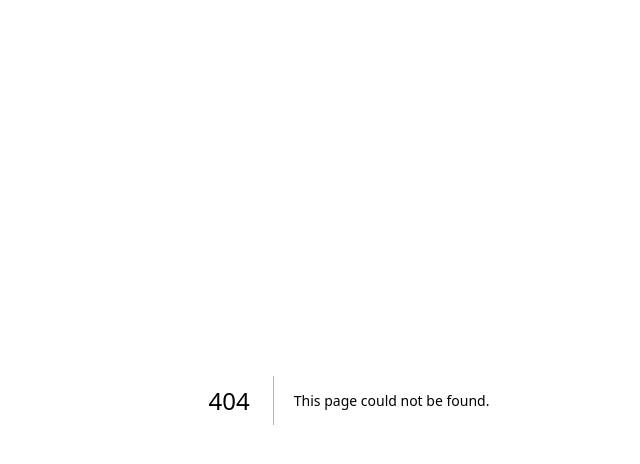
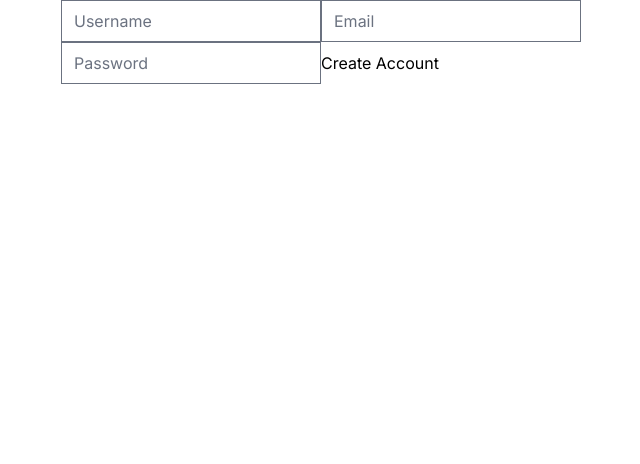
Before and after one commit to kanaheo/carrot-market, a Next.js app: page /forms in a window 1280 px wide. Before the commit this address had no page. Shown: the top 464 px of the page, without its empty margins (291-931 px from the left). Built offline with nearby package versions, Linux system fonts and the light colour scheme.

Commit message:
not react hook form

```diff
--- /dev/null
+++ b/app/forms/page.tsx
@@ -0,0 +1,66 @@
+"use client";
+import { useState } from "react";
+
+export default function Forms() {
+  const [username, setUsername] = useState("");
+  const [email, setEmail] = useState("");
+  const [password, setPassword] = useState("");
+  const [formErrors, setFormErrors] = useState("");
+  const [emailError, setEmailError] = useState("");
+  const onUsernameChange = (event: React.SyntheticEvent<HTMLInputElement>) => {
+    const {
+      currentTarget: { value },
+    } = event;
+    setUsername(value);
+  };
+  const onEmailChange = (event: React.SyntheticEvent<HTMLInputElement>) => {
+    const {
+      currentTarget: { value },
+    } = event;
+    setEmailError("");
+    setEmail(value);
+  };
+  const onPasswordChange = (event: React.SyntheticEvent<HTMLInputElement>) => {
+    const {
+      currentTarget: { value },
+    } = event;
+    setPassword(value);
+  };
+  const onSubmit = (event: React.SyntheticEvent<HTMLFormElement>) => {
+    event.preventDefault();
+    if (username === "" || email === "" || password === "") {
+      setFormErrors("All fields are required");
+    }
+    if (!email.includes("@")) {
+      setEmailError("email is required");
+    }
+  };
+  return (
+    <form onSubmit={onSubmit}>
+      <input
+        value={username}
+        onChange={onUsernameChange}
+        type="text"
+        placeholder="Username"
+        required
+        minLength={5}
+      />
+      <input
+        value={email}
+        onChange={onEmailChange}
+        type="email"
+        placeholder="Email"
+        required
+      />
+      {emailError}
+      <input
+        value={password}
+        onChange={onPasswordChange}
+        type="password"
+        placeholder="Password"
+        required
+      />
+      <input type="submit" value="Create Account" />
+    </form>
+  );
+}
--- a/package.json
+++ b/package.json
@@ -22,6 +22,7 @@
     "prisma": "^4.15.0",
     "react": "18.2.0",
     "react-dom": "18.2.0",
+    "react-hook-form": "^7.44.3",
     "tailwindcss": "^3.3.2",
     "typescript": "5.0.4"
   },
```
Also changed, not shown: 1 other file (tests, documents, lock files or other folders).
